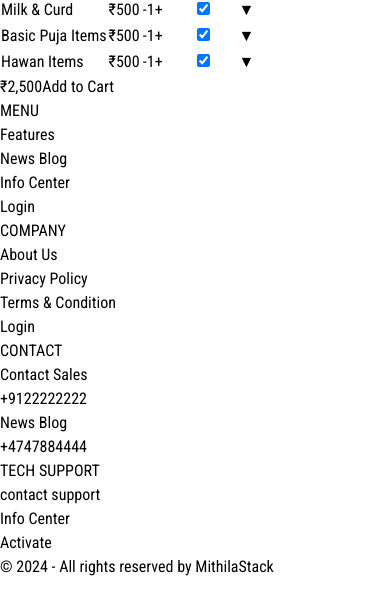
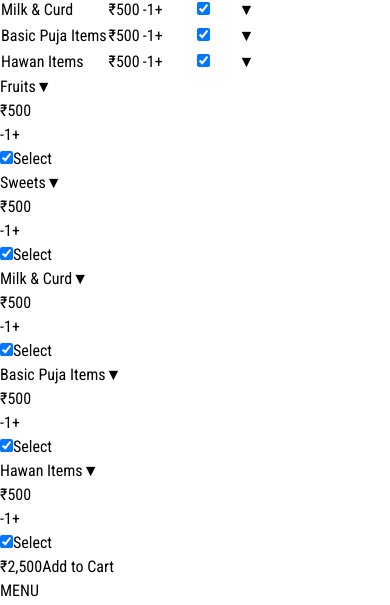
Before and after one commit to Mithilastack/mern-ecommerce-puja, a React (Vite) app: page /packageview/1 in a window 390 px wide. Shown: the part 862-1467 px from the top of the page. Before the commit the page ends 1441 px from the top, so only its background shows below. Built offline with nearby package versions, Linux system fonts and the light colour scheme.

Commit message:
worked on responsiveness

```diff
--- a/src/user/components/Bestseller/Bestseller.jsx
+++ b/src/user/components/Bestseller/Bestseller.jsx
@@ -29,7 +29,7 @@ const Bestseller = () => {
       </div>
 
       {/* Product Grid */}
-      <div className="grid grid-cols-2 md:grid-cols-3 gap-6 px-4 md:px-0">
+      <div className="grid grid-cols-2 gap-3 md:grid-cols-3 md:gap-10  px-0 md:px-0">
         {currentItems.length > 0 ? (
           currentItems.map((item) => (
             <div
--- a/src/user/components/HeroSection/HeroSection.jsx
+++ b/src/user/components/HeroSection/HeroSection.jsx
@@ -25,9 +25,9 @@ function HeroSection() {
     autoplaySpeed: 2000, // Autoplay delay
     slidesToShow: 1, // Show 1 slide at a time
     slidesToScroll: 1, // Scroll 1 slide at a time
-    arrows: false, // Remove the icon buttons (prev/next)
-    centerMode: true, // Enable center mode for mobile and desktop
-    centerPadding: "10%", // Add padding on both sides of the centered slide
+    arrows: false,
+    centerMode: true, // Center the current slide
+    centerPadding: "10%", // Padding for centered slide
     focusOnSelect: true, // Focus on selected slide
     responsive: [
       {
@@ -35,7 +35,7 @@ function HeroSection() {
         settings: {
           slidesToShow: 1, // Show 1 slide at once on tablets
           slidesToScroll: 1,
-          centerPadding: "20%", // Slightly higher padding on tablets
+          centerPadding: "15%", // More padding on tablets
         },
       },
       {
@@ -43,7 +43,7 @@ function HeroSection() {
         settings: {
           slidesToShow: 1, // Show 1 slide at a time
           slidesToScroll: 1,
-          centerPadding: "10%", // Smaller padding for mobile
+          centerPadding: "0", // No padding on mobile
         },
       },
     ],
@@ -57,12 +57,12 @@ function HeroSection() {
           (banner, index) => (
             <div
               key={index}
-              className="px-2 focus:outline-none focus:border-none" // Remove focus outline and border from container
+              className="px-2 focus:outline-none focus:border-none relative"
             >
               <img
                 src={banner}
                 alt={`Banner ${index + 1}`}
-                className="w-full h-[350px] lg:h-[450px] object-cover object-center rounded-md shadow-md focus:outline-none focus:border-none" // Set height to ensure image fits well
+                className="w-full h-[180px] lg:h-[380px] object-cover object-center rounded-md shadow-md"
               />
             </div>
           )
--- a/src/user/components/ItemsTable/ItemsTable.jsx
+++ b/src/user/components/ItemsTable/ItemsTable.jsx
@@ -49,24 +49,15 @@ const ItemsTable = ({ items, selectedItems, onUpdateTotalPrice }) => {
 
   return (
     <div className="overflow-x-auto">
-      <table className="min-w-full bg-white shadow-md rounded-lg">
+      {/* Desktop Table */}
+      <table className="min-w-full bg-white shadow-md rounded-lg hidden sm:table">
         <thead className="bg-gray-100">
           <tr>
-            <th className="py-3 px-6 text-left text-sm font-semibold text-gray-600">
-              Item
-            </th>
-            <th className="py-3 px-6 text-left text-sm font-semibold text-gray-600">
-              Price
-            </th>
-            <th className="py-3 px-6 text-left text-sm font-semibold text-gray-600">
-              Quantity
-            </th>
-            <th className="py-3 px-6 text-left text-sm font-semibold text-gray-600">
-              Select
-            </th>
-            <th className="py-3 px-6 text-center text-sm font-semibold text-gray-600">
-              Details
-            </th>
+            <th className="py-3 px-6 text-left text-sm font-semibold text-gray-600">Item</th>
+            <th className="py-3 px-6 text-left text-sm font-semibold text-gray-600">Price</th>
+            <th className="py-3 px-6 text-left text-sm font-semibold text-gray-600">Quantity</th>
+            <th className="py-3 px-6 text-left text-sm font-semibold text-gray-600">Select</th>
+            <th className="py-3 px-6 text-center text-sm font-semibold text-gray-600">Details</th>
           </tr>
         </thead>
         <tbody className="divide-y divide-gray-200">
@@ -114,16 +105,9 @@ const ItemsTable = ({ items, selectedItems, onUpdateTotalPrice }) => {
                 </tr>
                 {expandedItems[item.id] && (
                   <tr>
-                    <td
-                      colSpan="5"
-                      className="py-4 px-6 bg-gray-50 text-gray-600"
-                    >
-                      <p>
-                        <strong>Description:</strong> {item.description}
-                      </p>
-                      <p>
-                        <strong>Available Quantity:</strong> {item.quantity}
-                      </p>
+                    <td colSpan="5" className="py-4 px-6 bg-gray-50 text-gray-600">
+                      <p><strong>Description:</strong> {item.description}</p>
+                      <p><strong>Available Quantity:</strong> {item.quantity}</p>
                     </td>
                   </tr>
                 )}
@@ -138,6 +122,62 @@ const ItemsTable = ({ items, selectedItems, onUpdateTotalPrice }) => {
           )}
         </tbody>
       </table>
+
+      {/* Mobile Optimized Layout */}
+      <div className="sm:hidden">
+        {items.length > 0 ? (
+          items.map((item) => (
+            <div key={item.id} className="border-b border-gray-200 py-4 px-2">
+              <div className="flex justify-between items-center">
+                <span className="font-semibold text-gray-800">{item.name}</span>
+                <button
+                  onClick={() => handleToggleDetails(item.id)}
+                  className="text-gray-500 mb-3"
+                >
+                  {expandedItems[item.id] ? "▲" : "▼"}
+                </button>
+              </div>
+              <div className="flex justify-between text-sm text-gray-600 mt-2">
+                <span>₹{item.price * (quantities[item.id] || 1)}</span>
+                <div className="flex items-center space-x-2">
+                  <button
+                    onClick={() => handleQuantityChange(item.id, -1)}
+                    className="px-5 py-3 bg-gray-200 text-gray-800 rounded hover:bg-gray-300 "
+                  >
+                    -
+                  </button>
+                  <span>{quantities[item.id] || 1}</span>
+                  <button
+                    onClick={() => handleQuantityChange(item.id, 1)}
+                    className="px-5 py-3 bg-gray-200 text-gray-800 rounded hover:bg-gray-300 "
+                  >
+                    +
+                  </button>
+                </div>
+              </div>
+              <div className="flex justify-between text-sm text-gray-600 mt-2">
+                <label className="flex items-center">
+                  <input
+                    type="checkbox"
+                    checked={selectedItems[item.id] || false}
+                    onChange={() => handleItemSelection(item.id)}
+                    className="form-checkbox h-5 w-5 text-red-500 "
+                  />
+                  <span className="ml-2">Select</span>
+                </label>
+              </div>
+              {expandedItems[item.id] && (
+                <div className="mt-2 text-sm text-gray-600">
+                  <p><strong>Description:</strong> {item.description}</p>
+                  <p><strong>Available Quantity:</strong> {item.quantity}</p>
+                </div>
+              )}
+            </div>
+          ))
+        ) : (
+          <div className="text-center text-gray-500 py-4">No items available.</div>
+        )}
+      </div>
     </div>
   );
 };
--- a/src/user/components/packageView/packageView.jsx
+++ b/src/user/components/packageView/packageView.jsx
@@ -79,8 +79,8 @@ const PackageView = () => {
     <Layout>
       <section className="text-gray-600 body-font bg-white">
         <div className="container mx-auto px-5 py-10">
-          <div className="flex flex-col md:flex-row bg-white shadow-lg rounded-lg overflow-hidden">
-            {/* Gallery Section */}
+        <div className="flex flex-col md:flex-row bg-white  overflow-hidden">
+        {/* Gallery Section */}
             <div className="w-full md:w-1/2 bg-white p-4">
               <Gallery packageView={packageView} />
             </div>
@@ -120,7 +120,7 @@ const PackageView = () => {
                 </div>
 
                 {/* Sticky Footer for Total Price and Add to Cart */}
-                <div className="sticky bottom-0 bg-white shadow-md rounded-lg py-6 px-8 mt-6 w-full flex items-center justify-between z-10">
+                <div className="sticky bottom-0 py-6 px-8 mt-6 w-full flex items-center justify-between z-10">
                   <span className="text-2xl font-bold text-gray-800">
                     ₹{packageTotal.toLocaleString()}
                   </span>
```
